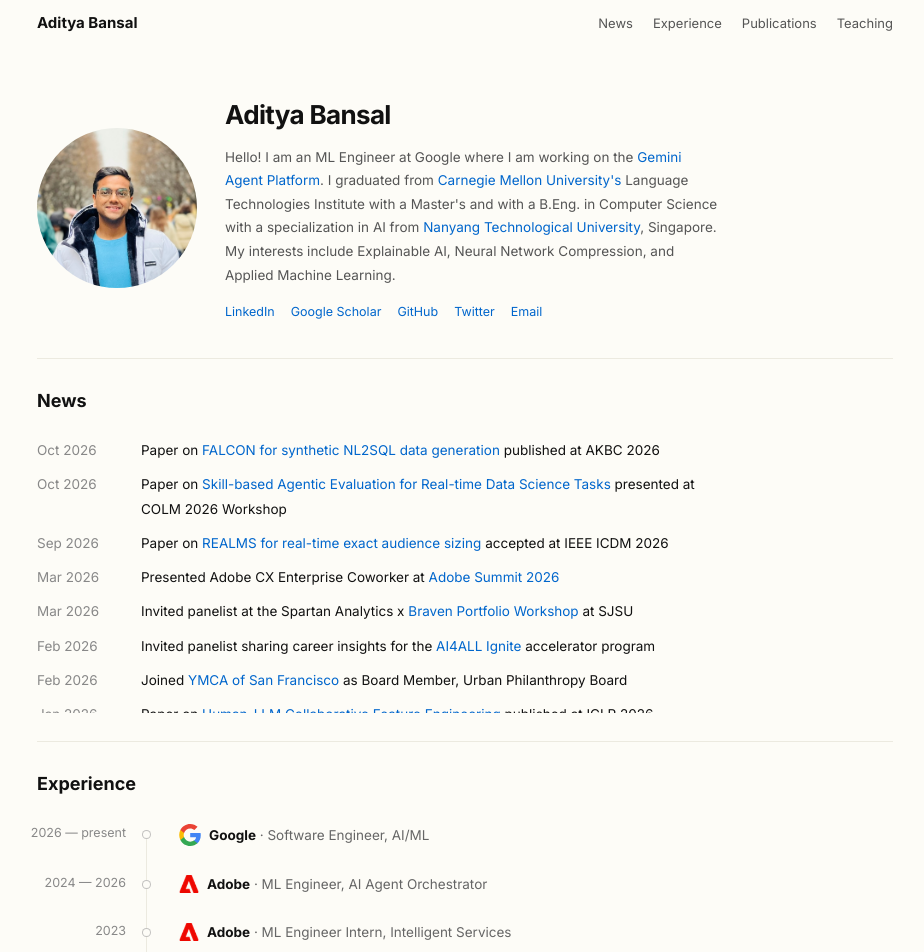
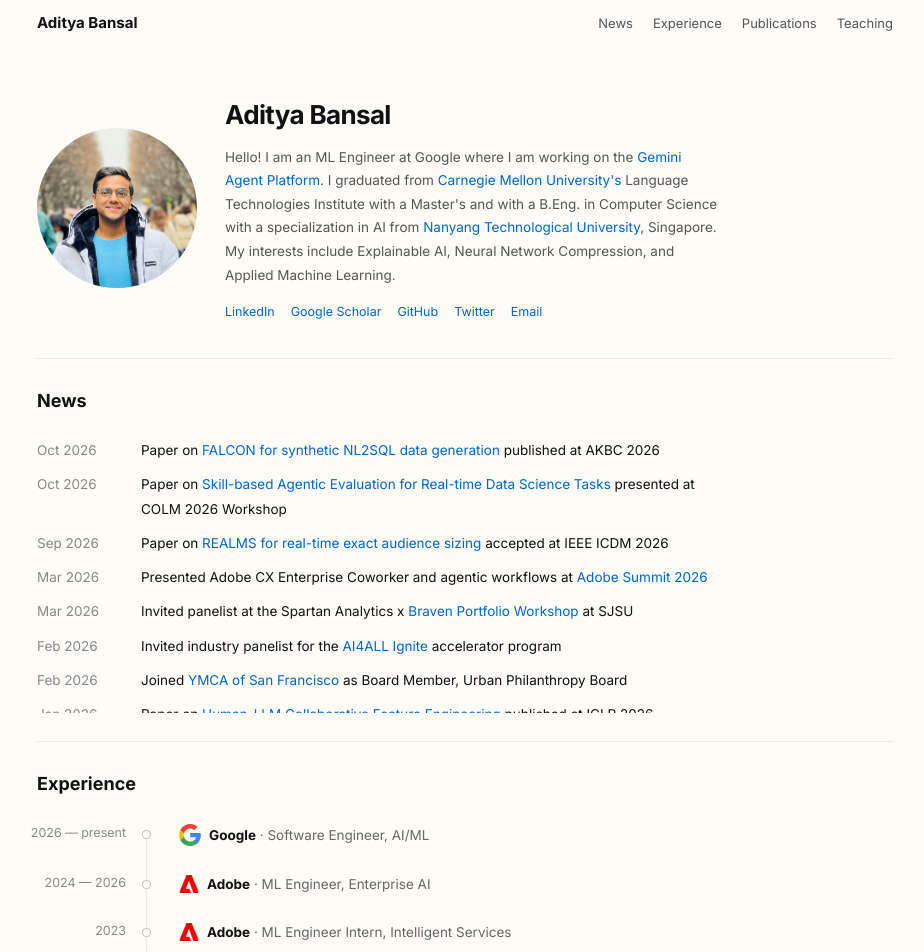
Before and after one commit to bansal-aditya/bansal-aditya.github.io, a Next.js app: page / in a window 1280 px wide. Shown: the top 952 px of the page, without its empty margins (175-1099 px from the left). Built offline with nearby package versions, Linux system fonts and the light colour scheme.

Commit message:
chore: update Adobe title to Enterprise AI, coworker in description, and refine AI4ALL & Adobe Summit phrasing

```diff
--- a/src/data/experience.ts
+++ b/src/data/experience.ts
@@ -17,9 +17,9 @@ export const experience: ExperienceItem[] = [
   {
     dateRange: "2024 — 2026",
     company: "Adobe",
-    role: "ML Engineer, AI Agent Orchestrator",
+    role: "ML Engineer, Enterprise AI",
     logo: "/images/logos/adobe.png",
-    description: "AI Agent Orchestrator — an LLM driven agentic platform for Enterprise Marketing",
+    description: "Adobe CX Enterprise Coworker — an LLM driven agentic platform for Enterprise Marketing",
   },
   {
     dateRange: "2023",
--- a/src/data/news.ts
+++ b/src/data/news.ts
@@ -39,10 +39,10 @@ export const news: NewsItem[] = [
   },
   {
     date: "Mar 2026",
-    description: "Presented Adobe CX Enterprise Coworker at Adobe Summit 2026",
+    description: "Presented Adobe CX Enterprise Coworker and agentic workflows at Adobe Summit 2026",
     link: "https://www.linkedin.com/feed/update/urn:li:activity:7453311224286445568/",
     linkText: "Adobe Summit 2026",
-    preview: { title: "Adobe Summit 2026", domain: "linkedin.com", description: "Presented Adobe CX Enterprise Coworker — agentic AI system for multi-agent coordination", favicon: gfav("linkedin.com") },
+    preview: { title: "Adobe Summit 2026", domain: "linkedin.com", description: "Presented Adobe CX Enterprise Coworker and agentic workflows at Adobe Summit 2026", favicon: gfav("linkedin.com") },
   },
   {
     date: "Mar 2026",
@@ -53,7 +53,7 @@ export const news: NewsItem[] = [
   },
   {
     date: "Feb 2026",
-    description: "Invited panelist sharing career insights for the AI4ALL Ignite accelerator program",
+    description: "Invited industry panelist for the AI4ALL Ignite accelerator program",
     link: "https://www.instagram.com/p/DaiGTS4mjZn/",
     linkText: "AI4ALL Ignite",
     preview: { title: "AI4ALL Ignite Panel", domain: "instagram.com", description: "Industry panel session for students in the AI4ALL Ignite Accelerator program", favicon: gfav("instagram.com") },
--- a/src/data/teaching.ts
+++ b/src/data/teaching.ts
@@ -31,7 +31,7 @@ export const teaching: TeachingItem[] = [
     dateRange: "2026",
     role: "Invited Industry Panelist",
     organization: "AI4ALL Ignite",
-    description: "Shared career paths and AI industry insights with undergraduate students in the AI4ALL Ignite Accelerator program.",
+    description: "Industry panelist for undergraduate students in the AI4ALL Ignite Accelerator program.",
     link: "https://ai-4-all.org/ai4all-ignite/",
     linkText: "AI4ALL Ignite",
     preview: {
```
